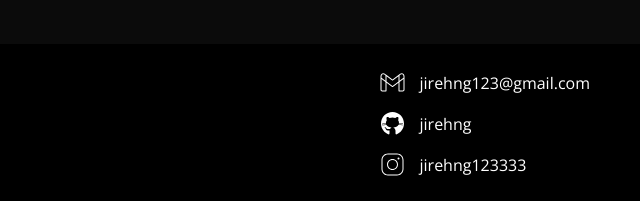
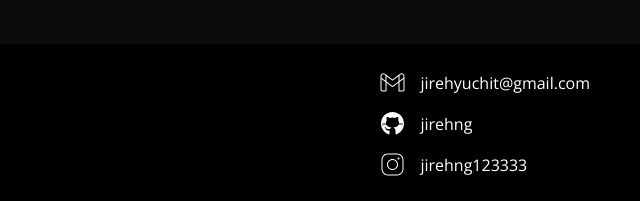
Before and after one commit to jirehng/Portfolio, a plain HTML site: page index.html in a window 1280 px wide. Shown: the part 2319-2520 px from the top of the page, 640-1280 px from the left. Drawn offline with nearby package versions, Linux system fonts and the light colour scheme.

Commit message:
Update index.html

```diff
--- a/index.html
+++ b/index.html
@@ -169,7 +169,7 @@
 		<footer>
 			<h1>Jireh Ng</h1>
 			<div class="media">
-				<p><img src="Images/gmail.svg" alt="" /> jirehng123@gmail.com</p>
+				<p><img src="Images/gmail.svg" alt="" /> jirehyuchit@gmail.com</p>
 				<p><img src="Images/github.svg" alt="" />jirehng</p>
 				<p><img src="Images/instagram.svg" alt="" /> jirehng123333</p>
 			</div>
```
